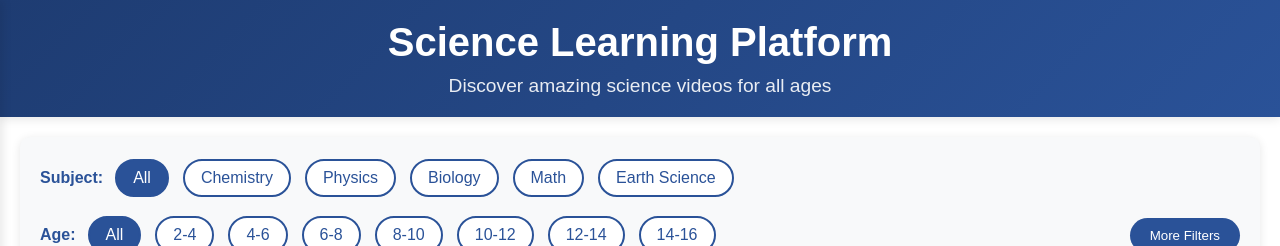
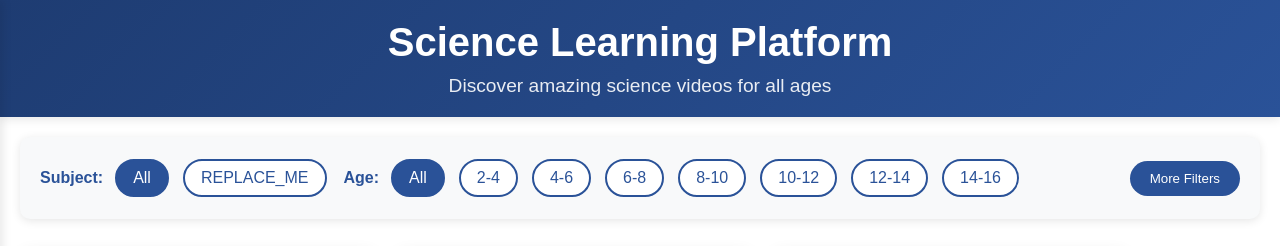
Before and after one commit to DoviFeldman/All-Science-Experiments, a PHP site: page /index.php in a window 1280 px wide. Shown: the top 246 px of the page. Run offline with PHP 8.4, Linux system fonts and the light colour scheme.

Commit message:
Claude is the best. Everything works and is fully functional.

```diff
--- a/index.php
+++ b/index.php
@@ -3,15 +3,31 @@
 // Science Video Learning Platform - Single PHP File
 session_start();
 
-// Sample CSV data structure - you can replace this with actual CSV file reading
-$videos_data = [
-    ['id' => 1, 'title' => 'Basic Chemistry Reactions', 'youtube_id' => 'dQw4w9WgXcQ', 'thumbnail' => 'https://img.youtube.com/vi/dQw4w9WgXcQ/maxresdefault.jpg', 'subject' => 'Chemistry', 'age' => '6-8', 'tools' => 'Test tubes,Beakers', 'cost' => 'Low', 'creator' => 'Science Bob'],
-    ['id' => 2, 'title' => 'Physics Fun with Magnets', 'youtube_id' => 'dQw4w9WgXcQ', 'thumbnail' => 'https://img.youtube.com/vi/dQw4w9WgXcQ/maxresdefault.jpg', 'subject' => 'Physics', 'age' => '4-6', 'tools' => 'Magnets,Iron filings', 'cost' => 'Low', 'creator' => 'Physics Girl'],
-    ['id' => 3, 'title' => 'Biology Cell Structure', 'youtube_id' => 'dQw4w9WgXcQ', 'thumbnail' => 'https://img.youtube.com/vi/dQw4w9WgXcQ/maxresdefault.jpg', 'subject' => 'Biology', 'age' => '10-12', 'tools' => 'Microscope,Slides', 'cost' => 'High', 'creator' => 'Biology Bytes'],
-    ['id' => 4, 'title' => 'Simple Math Patterns', 'youtube_id' => 'dQw4w9WgXcQ', 'thumbnail' => 'https://img.youtube.com/vi/dQw4w9WgXcQ/maxresdefault.jpg', 'subject' => 'Math', 'age' => '2-4', 'tools' => 'Counting blocks', 'cost' => 'Low', 'creator' => 'Math Magic'],
-    ['id' => 5, 'title' => 'Advanced Chemistry Lab', 'youtube_id' => 'dQw4w9WgXcQ', 'thumbnail' => 'https://img.youtube.com/vi/dQw4w9WgXcQ/maxresdefault.jpg', 'subject' => 'Chemistry', 'age' => '14-16', 'tools' => 'Bunsen burner,Lab equipment', 'cost' => 'High', 'creator' => 'Science Bob'],
-    ['id' => 6, 'title' => 'Earth Science Weather', 'youtube_id' => 'dQw4w9WgXcQ', 'thumbnail' => 'https://img.youtube.com/vi/dQw4w9WgXcQ/maxresdefault.jpg', 'subject' => 'Earth Science', 'age' => '8-10', 'tools' => 'Thermometer,Rain gauge', 'cost' => 'Medium', 'creator' => 'Earth Explorer'],
-];
+// // Sample CSV data structure - you can replace this with actual CSV file reading
+// $videos_data = [
+//     ['id' => 1, 'title' => 'Basic Chemistry Reactions', 'youtube_id' => 'dQw4w9WgXcQ', 'thumbnail' => 'https://img.youtube.com/vi/dQw4w9WgXcQ/maxresdefault.jpg', 'subject' => 'Chemistry', 'age' => '6-8', 'tools' => 'Test tubes,Beakers', 'cost' => 'Low', 'creator' => 'Science Bob'],
+//     ['id' => 2, 'title' => 'Physics Fun with Magnets', 'youtube_id' => 'dQw4w9WgXcQ', 'thumbnail' => 'https://img.youtube.com/vi/dQw4w9WgXcQ/maxresdefault.jpg', 'subject' => 'Physics', 'age' => '4-6', 'tools' => 'Magnets,Iron filings', 'cost' => 'Low', 'creator' => 'Physics Girl'],
+//     ['id' => 3, 'title' => 'Biology Cell Structure', 'youtube_id' => 'dQw4w9WgXcQ', 'thumbnail' => 'https://img.youtube.com/vi/dQw4w9WgXcQ/maxresdefault.jpg', 'subject' => 'Biology', 'age' => '10-12', 'tools' => 'Microscope,Slides', 'cost' => 'High', 'creator' => 'Biology Bytes'],
+//     ['id' => 4, 'title' => 'Simple Math Patterns', 'youtube_id' => 'dQw4w9WgXcQ', 'thumbnail' => 'https://img.youtube.com/vi/dQw4w9WgXcQ/maxresdefault.jpg', 'subject' => 'Math', 'age' => '2-4', 'tools' => 'Counting blocks', 'cost' => 'Low', 'creator' => 'Math Magic'],
+//     ['id' => 5, 'title' => 'Advanced Chemistry Lab', 'youtube_id' => 'dQw4w9WgXcQ', 'thumbnail' => 'https://img.youtube.com/vi/dQw4w9WgXcQ/maxresdefault.jpg', 'subject' => 'Chemistry', 'age' => '14-16', 'tools' => 'Bunsen burner,Lab equipment', 'cost' => 'High', 'creator' => 'Science Bob'],
+//     ['id' => 6, 'title' => 'Earth Science Weather', 'youtube_id' => 'dQw4w9WgXcQ', 'thumbnail' => 'https://img.youtube.com/vi/dQw4w9WgXcQ/maxresdefault.jpg', 'subject' => 'Earth Science', 'age' => '8-10', 'tools' => 'Thermometer,Rain gauge', 'cost' => 'Medium', 'creator' => 'Earth Explorer'],
+// ];
+
+// new code from Claude that im pretty sure works perfectly for outside csv files
+
+$csv_files = ['youtube_videos_test.csv']; // Your CSV files //$csv_files = ['file1.csv', 'file2.csv', 'file3.csv']; // Your CSV files
+$videos_data = [];
+
+foreach ($csv_files as $csv_file) {
+    if (($handle = fopen($csv_file, 'r')) !== FALSE) {
+        $header = fgetcsv($handle);
+        while (($row = fgetcsv($handle)) !== FALSE) {
+            $videos_data[] = array_combine($header, $row);
+        }
+        fclose($handle);
+    }
+}
+
 
 // Get current filters
 $selected_subject = isset($_GET['subject']) ? $_GET['subject'] : 'All';
--- /dev/null
+++ b/youtube_videos_test.csv
@@ -0,0 +1,7 @@
+id,title,youtube_id,subject,age,tools,cost,creator
+1,Using A.I. to DESTROY Minesweeper,ehAStJmx_Fo,REPLACE_ME,REPLACE_ME,REPLACE_ME,REPLACE_ME,Code Bullet
+2,Can I Create Guitar Hero With Just My Guitar,wesICmc48UE,REPLACE_ME,REPLACE_ME,REPLACE_ME,REPLACE_ME,Code Bullet
+3,Can I remake those SH*TTY mobile games in 1 HOUR?,bt8BwJs2JWI,REPLACE_ME,REPLACE_ME,REPLACE_ME,REPLACE_ME,Code Bullet
+4,I remade Pikmin in 24 hours.,I7vOcJcCSso,REPLACE_ME,REPLACE_ME,REPLACE_ME,REPLACE_ME,Code Bullet
+5,Making Flappy Bird But Everything is its own WINDOW,sWZJ6kRNw4g,REPLACE_ME,REPLACE_ME,REPLACE_ME,REPLACE_ME,Code Bullet
+6,I made FLAPPY BIRD in DUMB programs,djIufZ7Fyms,REPLACE_ME,REPLACE_ME,REPLACE_ME,REPLACE_ME,Code Bullet
```
